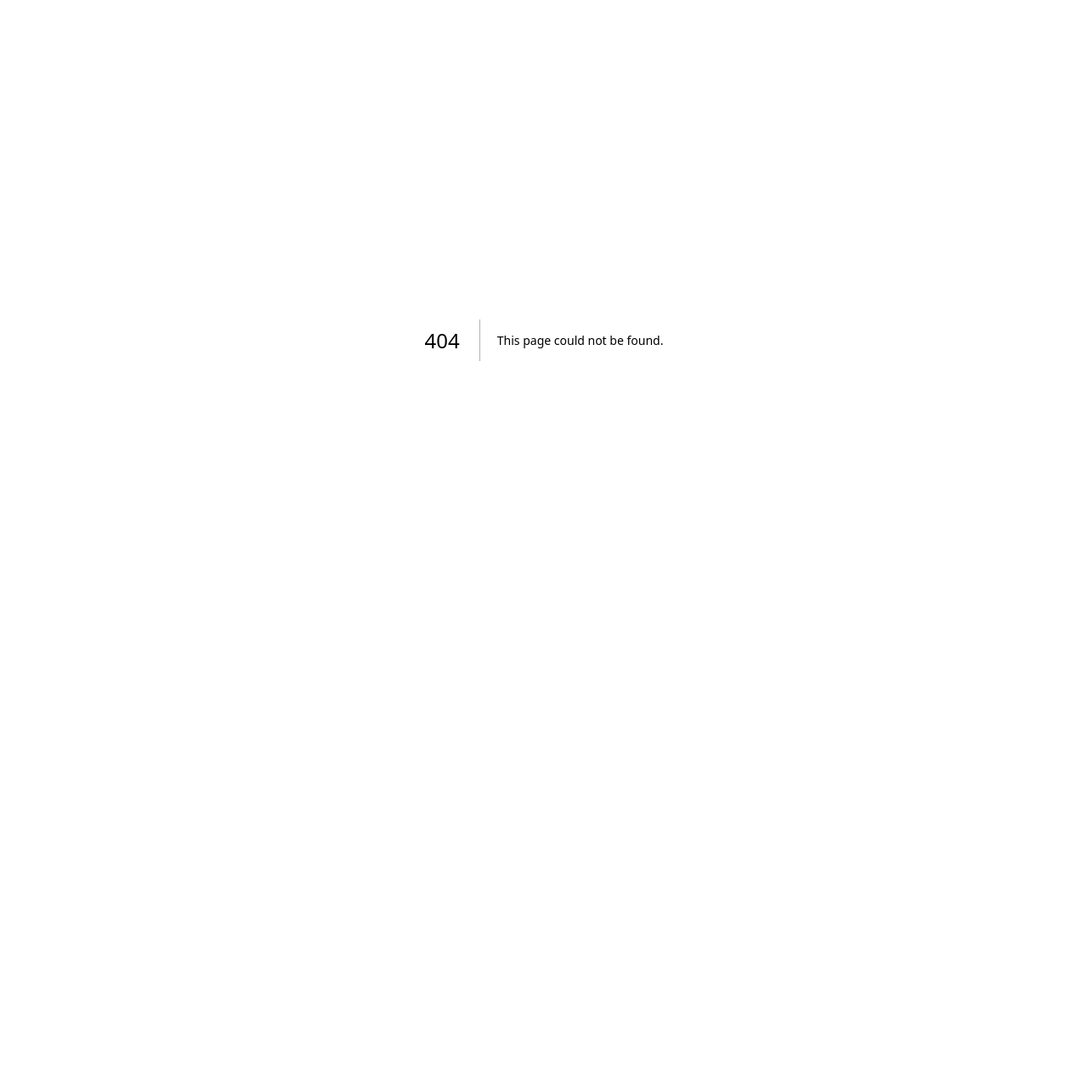
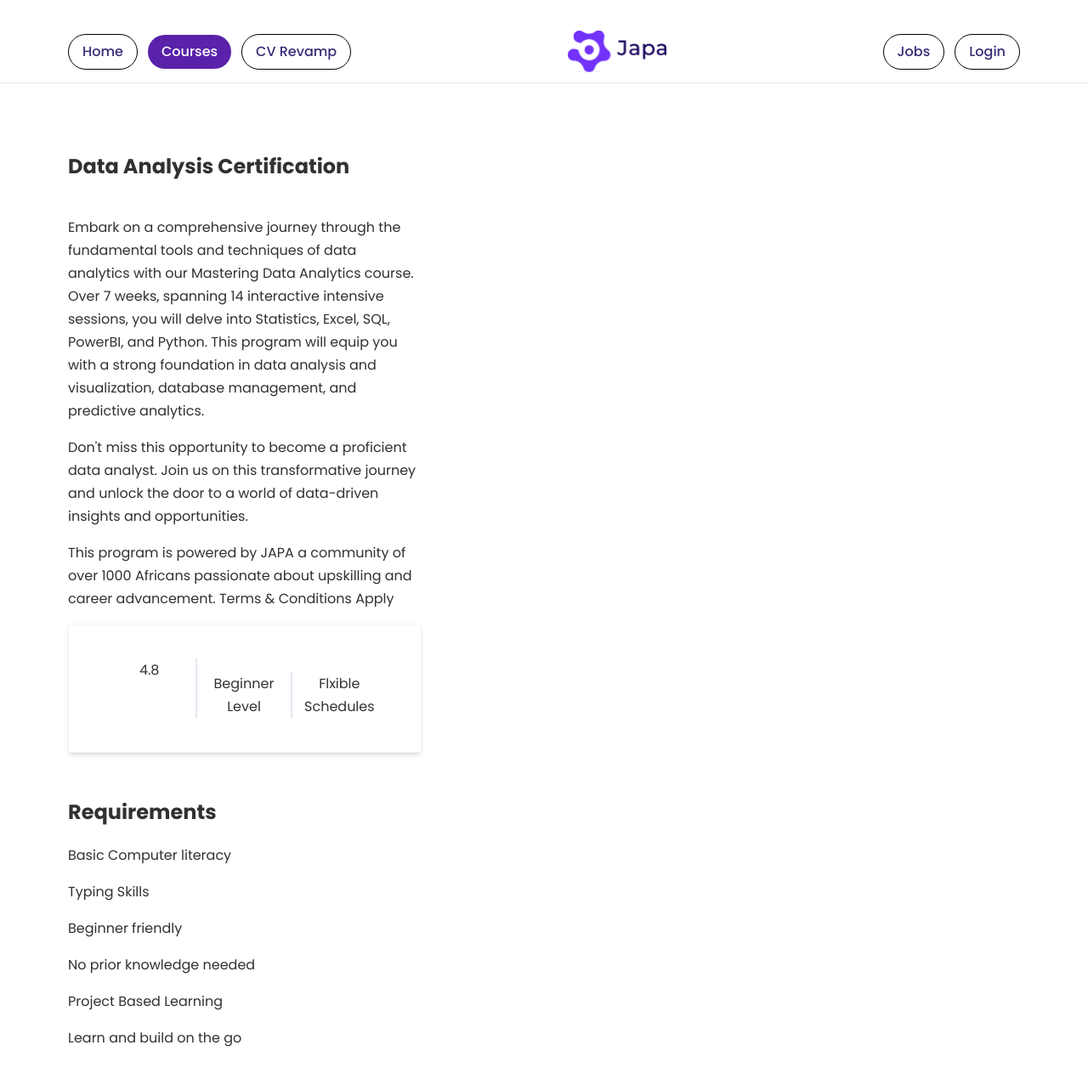
Before and after one commit to thejapatalentdev/japa-frontend, a Next.js app: page /courses in a window 1280 px wide. Before the commit this address had no page. Shown: the top 1270 px of the page at 85% size. Before the commit the page ends 800 px from the top, so only its background shows below. Built offline with nearby package versions, Linux system fonts and the light colour scheme.

Commit message:
feat: created courses page

```diff
--- /dev/null
+++ b/src/Components/CoursesOverview/CoursesOverview.tsx
@@ -0,0 +1,154 @@
+import React from "react";
+import Typography from "../Typography/Typography";
+import Imageview from "../Imageview/Imageview";
+
+interface IUserReqProps {
+  key: number;
+  label: string;
+}
+const CoursesOverview = () => {
+  const userRequirements: IUserReqProps[] = [
+    {
+      key: 1,
+      label: "Basic Computer literacy",
+    },
+    {
+      key: 2,
+      label: "Typing Skills",
+    },
+    {
+      key: 3,
+      label: "Beginner friendly",
+    },
+    {
+      key: 4,
+      label: "No prior knowledge needed",
+    },
+    {
+      key: 5,
+      label: "Project Based Learning",
+    },
+    {
+      key: 6,
+      label: "Learn and build on the go",
+    },
+  ];
+
+  const courseOutline: IUserReqProps[] = [
+    {
+      key: 1,
+      label: "Introduction to Data Science & Statistics",
+    },
+    {
+      key: 2,
+      label: "Excel for Data Science and A/B Testing",
+    },
+    {
+      key: 3,
+      label: "SQL & Database Management for Data Science",
+    },
+    {
+      key: 4,
+      label: "PowerBI for Data Visualization, Reporting, and Data Storytelling",
+    },
+    {
+      key: 5,
+      label: "Python for Data Science - Part 1",
+    },
+    {
+      key: 6,
+      label: " Python for Data Science - Part 2",
+    },
+    {
+      key: 7,
+      label: "Predictive Analytics and Final Project",
+    },
+    {
+      key: 8,
+      label: "Data Analysis and the Future (Class Discussion)",
+    },
+  ];
+
+  return (
+    <div>
+      <Typography variant="primary" size="xl" weight="bold">
+        Data Analysis Certification
+      </Typography>
+      <div className="py-10 w-full md:w-[70%] lg:w-[60%] leading-[27px] space-y-4">
+        <Typography variant="primary" size="sm">
+          Embark on a comprehensive journey through the fundamental tools and
+          techniques of data analytics with our Mastering Data Analytics course.
+          Over 7 weeks, spanning 14 interactive intensive sessions, you will
+          delve into Statistics, Excel, SQL, PowerBI, and Python. This program
+          will equip you with a strong foundation in data analysis and
+          visualization, database management, and predictive analytics.
+        </Typography>
+        <Typography variant="primary" size="sm">
+          Don&apos;t miss this opportunity to become a proficient data analyst.
+          Join us on this transformative journey and unlock the door to a world
+          of data-driven insights and opportunities.
+        </Typography>
+        <Typography variant="primary" size="sm">
+          This program is powered by JAPA a community of over 1000 Africans
+          passionate about upskilling and career advancement. Terms & Conditions
+          Apply
+        </Typography>
+        <div className="my-10">
+          <div className="shadow-md border border-muted w-full p-10 ">
+            <div className="grid lg:grid-cols-3 space-y-4">
+              <div className="border-y-0 lg:border-r-2">
+                <Typography variant="primary" size="sm" className="text-center">
+                  4.8
+                </Typography>
+              </div>
+              <div className="border-y-0 lg:border-r-2">
+                <Typography variant="primary" size="sm" className="text-center">
+                  Beginner Level
+                </Typography>
+              </div>
+              <div>
+                <Typography variant="primary" size="sm" className="text-center">
+                  Flxible Schedules
+                </Typography>
+              </div>
+            </div>
+          </div>
+        </div>
+        <div className="py-10">
+          <Typography
+            variant="primary"
+            size="xl"
+            weight="bold"
+            className="!pb-4"
+          >
+            Requirements
+          </Typography>
+          {userRequirements.map(({ key, label }) => (
+            <Typography variant="primary" size="sm" key={key} className="!py-2">
+              {label}
+            </Typography>
+          ))}
+        </div>
+      </div>
+      <div className="py-10 space-y-4">
+        <Imageview src="/assets/idea-01.svg" width="w-10" />
+        <Typography variant="primary" size="xs" className="!text-[#5922A9]">
+          A perfectly structured course
+        </Typography>
+        <Typography variant="primary" size="xl" weight="bold">
+          Course outline:
+        </Typography>
+        {courseOutline.map(({ key, label }) => (
+          <>
+            <Typography variant="primary" size="md" weight="semibold" key={key}>
+              week{key}: {" "}
+              <span className="font-normal">{label}</span>
+            </Typography>
+          </>
+        ))}
+      </div>
+    </div>
+  );
+};
+
+export default CoursesOverview;
--- a/src/Components/Navbar/Navbar.tsx
+++ b/src/Components/Navbar/Navbar.tsx
@@ -1,7 +1,9 @@
+"use client";
 import Link from "next/link";
 import React from "react";
 import Typography from "../Typography/Typography";
 import Image from "next/image";
+import { usePathname } from "next/navigation";
 
 const Navbar = () => {
   const homeLinks = [
@@ -28,15 +30,29 @@ const Navbar = () => {
       link: "/auth/login",
     },
   ];
+
+  const pathname = usePathname();
   return (
     <div>
       <div className="md:flex justify-between items-center border-b boder-t-0 border-r-0 border-l-0 pt-9 pb-3 hidden px-20">
         <div className="flex gap-3 items-center">
           {homeLinks.map(({ label, link }, index) => (
             <>
-              <div className="border border-black rounded-full py-2 px-4 hover:bg-[#5922A9]">
+              <div
+                className={`border border-black rounded-full py-2 px-4 ${
+                  pathname === link ? "bg-[#5922A9] border-none" : ""
+                }`}
+                key={index}
+              >
                 <Link href={link}>
-                  <Typography variant="tertiary" size="sm" weight="medium" className="hover:text-white transistion-all ease-in-out">
+                  <Typography
+                    variant="tertiary"
+                    size="sm"
+                    weight="medium"
+                    className={`transistion-all ease-in-out ${
+                      pathname === link ? "!text-white" : ""
+                    }`}
+                  >
                     {label}
                   </Typography>
                 </Link>
@@ -58,9 +74,21 @@ const Navbar = () => {
           <div className="flex gap-3 items-center">
             {leftLinks.map(({ label, link }, index) => (
               <>
-                <div className="border  border-black rounded-full py-2 px-4 hover:bg-[#5922A9] hover:text-white transistion-all ease-in-out">
+                <div
+                  className={`border border-black rounded-full py-2 px-4 ${
+                    pathname === link ? "bg-[#5922A9] border-none" : ""
+                  }`}
+                  key={index}
+                >
                   <Link href={link}>
-                    <Typography variant="tertiary" size="sm" weight="medium" className="hover:text-white transistion-all ease-in-out">
+                    <Typography
+                      variant="tertiary"
+                      size="sm"
+                      weight="medium"
+                      className={`transistion-all ease-in-out ${
+                        pathname === link ? "!text-white" : ""
+                      }`}
+                    >
                       {label}
                     </Typography>
                   </Link>
--- /dev/null
+++ b/src/app/courses/page.tsx
@@ -0,0 +1,17 @@
+import CoursesOverview from "@/Components/CoursesOverview/CoursesOverview";
+import React from "react";
+
+const Courses = () => {
+  return (
+    <div>
+      <div className="grid md:grid-cols-2 lg:grid-cols-3">
+        <section className="col-span-2 p-5 md:p-20">
+          <CoursesOverview />
+        </section>
+        <section className="col-span-1"></section>
+      </div>
+    </div>
+  );
+};
+
+export default Courses;
--- a/src/app/layout.tsx
+++ b/src/app/layout.tsx
@@ -1,6 +1,7 @@
 "use client";
 import { Poppins } from "next/font/google";
 import "./globals.css";
+import Navbar from "@/Components/Navbar/Navbar";
 
 const poppins = Poppins({
   weight: ["400", "500", "600", "700"],
@@ -15,7 +16,10 @@ export default function RootLayout({
   return (
     <html lang="en">
       <body className={`${poppins.className}`}>
-        <main className="">{children}</main>
+        <main className="">
+          <Navbar />
+          {children}
+        </main>
       </body>
     </html>
   );
--- a/src/app/page.tsx
+++ b/src/app/page.tsx
@@ -2,15 +2,14 @@ import AvailableJobs from "@/Components/AvailableJobs/AvailableJobs";
 import Banner from "@/Components/Banner/Banner";
 import Community from "@/Components/Community/Community";
 import CvRevamp from "@/Components/CvRevamp/CvRevamp";
-import Navbar from "@/Components/Navbar/Navbar";
 import Notice from "@/Components/Notice/Notice";
 import OurCourses from "@/Components/OurCourses/OurCourses";
 import WhatWeDone from "@/Components/WhatWeDone/WhatWeDone";
 import WhyJapa from "@/Components/WhyJapa/WhyJapa";
 
 export default function page() {
-  return <main>
-    <Navbar />
+  return (
+    <main>
       <Banner />
       <Notice />
       <WhatWeDone />
@@ -19,5 +18,6 @@ export default function page() {
       <CvRevamp />
       <AvailableJobs />
       <Community />
-  </main>;
+    </main>
+  );
 }
```
Also changed, not shown: public/assets/idea-01.svg (added). Lines whose indentation alone changed are shown as unchanged.
